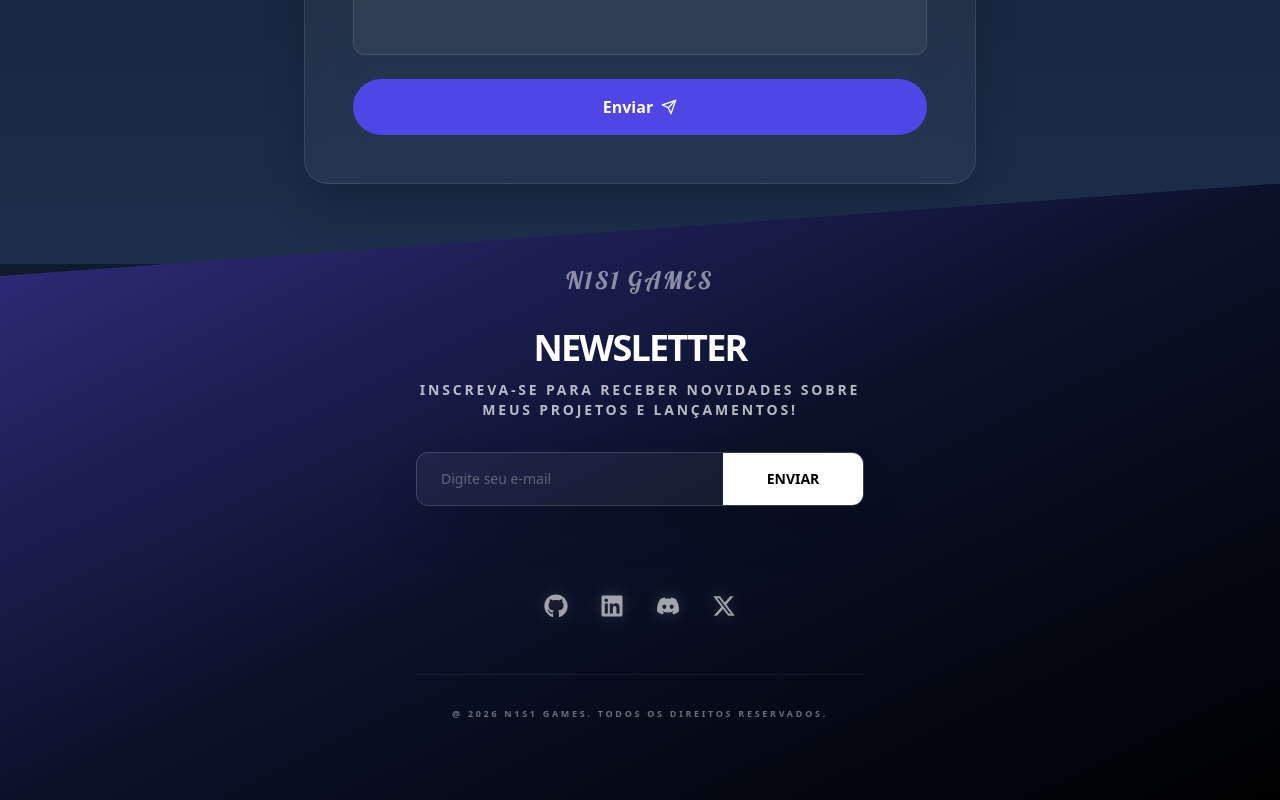
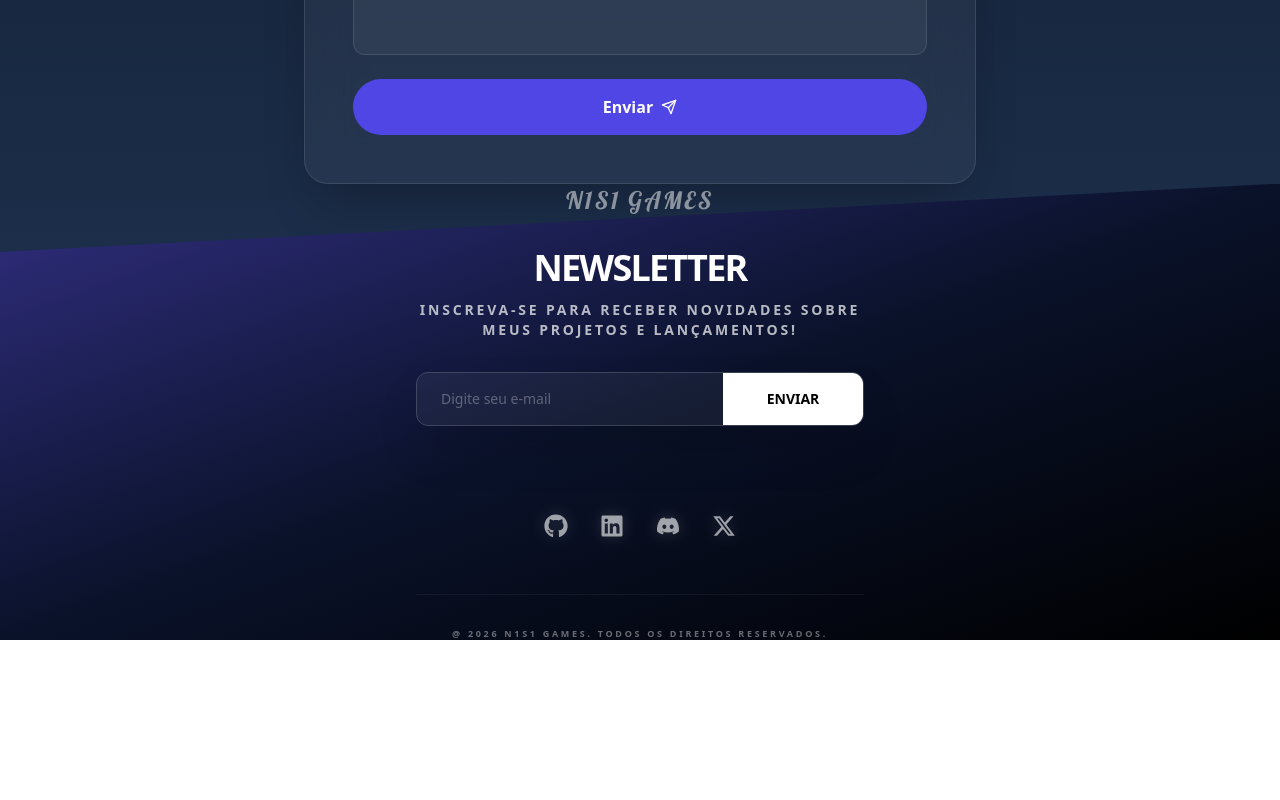
Before and after one commit to N1nji/portfolio-frontend, a React (Vite) app: page / in a window 1280 px wide. Shown: the part 5421-6221 px from the top of the page. After the commit the page ends 6061 px from the top, so only its background shows below. Built offline with nearby package versions, Linux system fonts and the light colour scheme; no server answers; a web font is replaced by a local one.

Commit message:
Adjusting Footer

```diff
--- a/src/components/Footer.jsx
+++ b/src/components/Footer.jsx
@@ -36,7 +36,7 @@ export default function Footer() {
     };
 
     return (
-        <footer className="relative z-10 text-white text-center overflow-hidden py-20 px-6 -mt-20">
+        <footer className="relative z-10 text-white text-center overflow-hidden py-19 px-6 -mt-20">
             {/* FUNDO COM GRADIENTE E CLIPPATH */}
             <div
                 className="absolute inset-0 bg-gradient-to-br from-indigo-900 via-midnightNavy to-black z-0"
```
